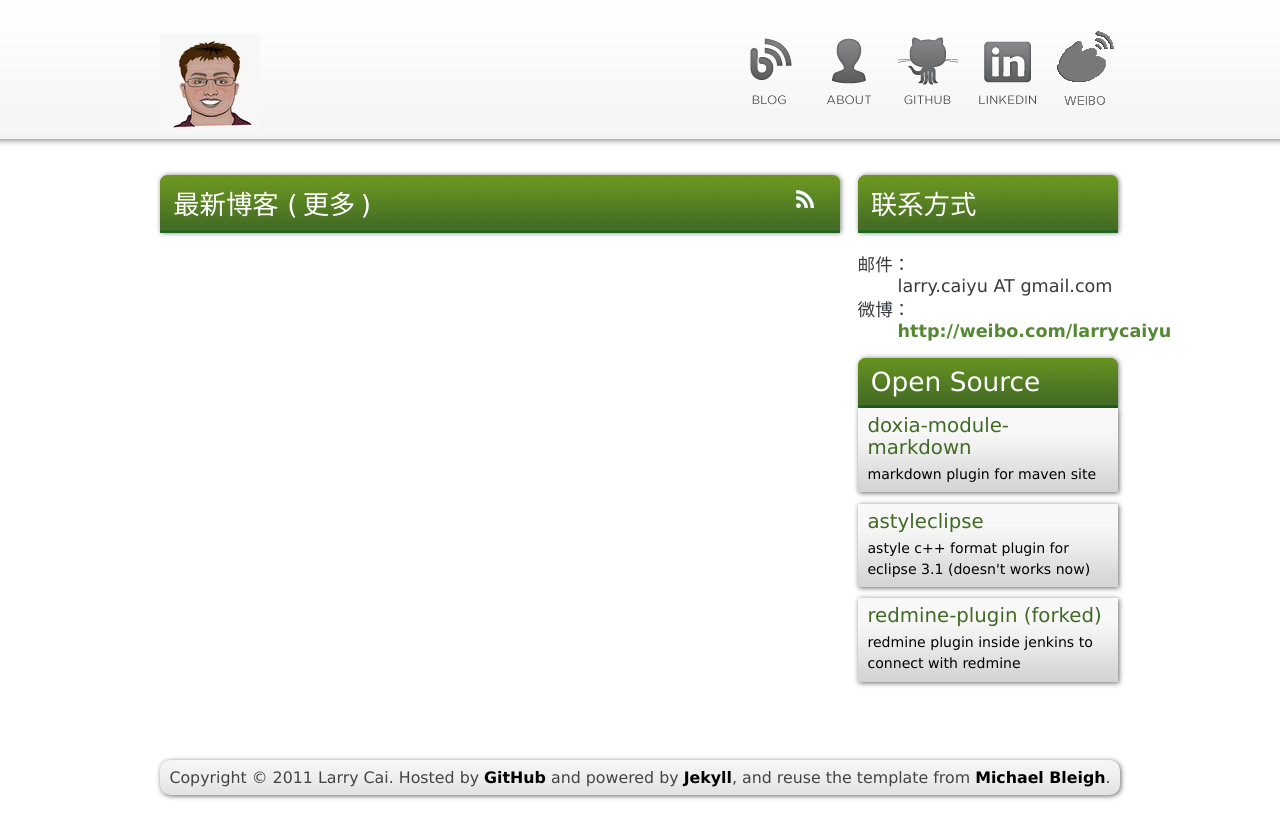
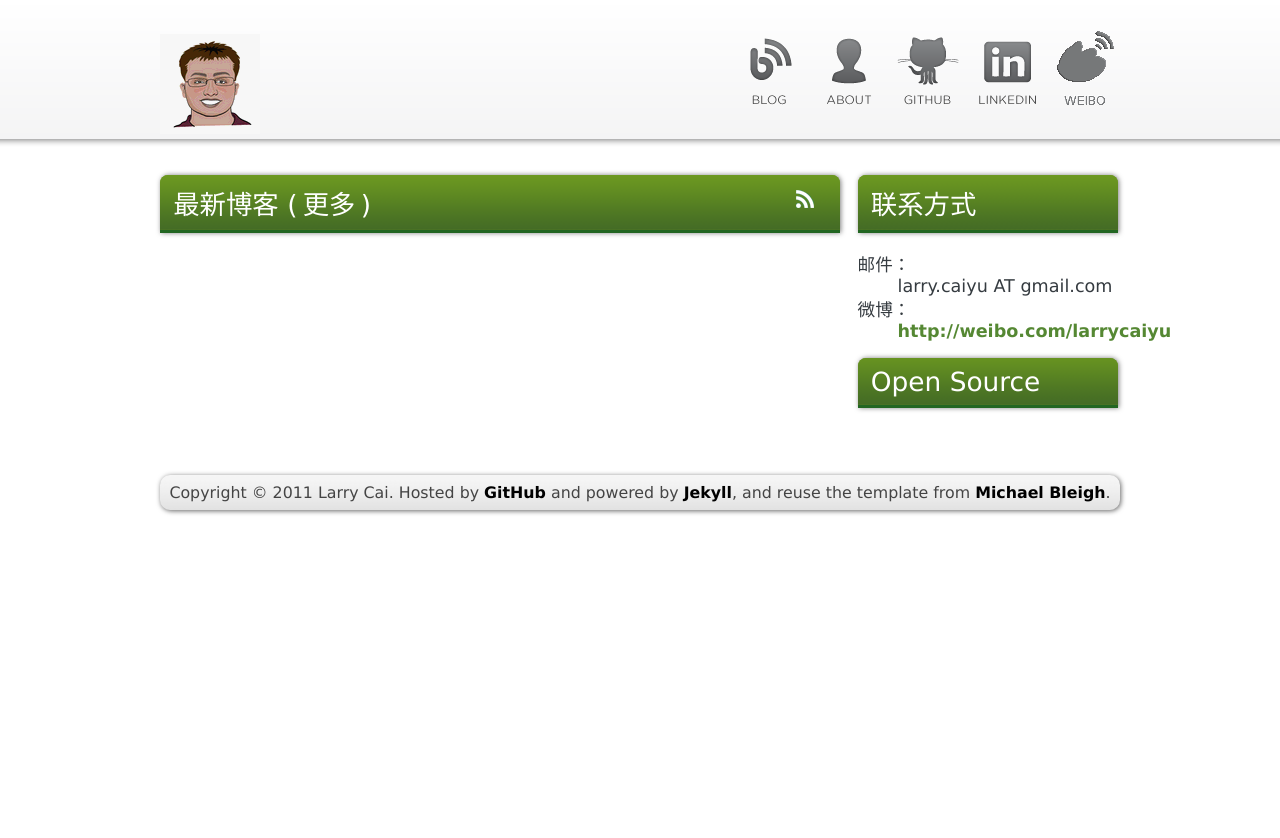
Before and after one commit to larrycai/mkblog, a Jekyll site: the page built from templates/index.html, in a window 1280 px wide. Shown: the top 838 px of the page. Built offline with Jekyll 4.4.1, drawn with Linux system fonts in a browser that asks for light colours; Markdown is read by kramdown in place of the engine named in the settings; comment, search, counter and statistics services are not loaded.

Commit message:
remove useless file

```diff
--- a/templates/index.html
+++ b/templates/index.html
@@ -35,11 +35,7 @@ full_posts: 3
     </div>
   </div>
   <h2>Open Source</h2>
-  <div id='github-projects'>
-    <div class="repo">  <h3><a href="http://github.com/larrycai/doxia-module-markdown">doxia-module-markdown</a></h3>  <span class="desc">markdown plugin for maven site</span></div>
-  <div class="repo">  <h3><a href="http://github.com/larrycai/astyleclipse">astyleclipse</a></h3>  <span class="desc">astyle c++ format plugin for eclipse 3.1 (doesn't works now)</span></div>
-  <div class="repo">  <h3><a href="http://github.com/larrycai/redmine-plugin">redmine-plugin (forked)</a></h3>  <span class="desc">redmine plugin inside jenkins to connect with redmine</span></div>
-  </div>
+  <div id='github-projects'></div>
 </div>
 
 <script type="text/javascript" charset="utf-8">
```
Also changed, not shown: templates/open-source.html (deleted, +0 -33 lines).
